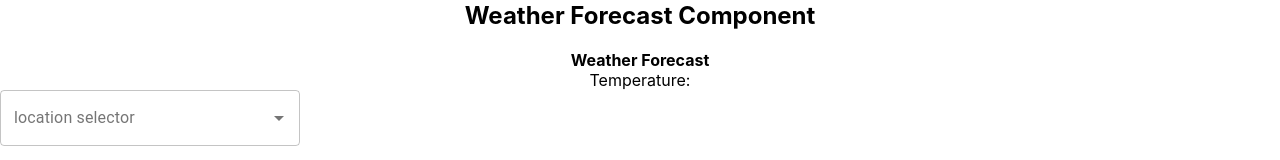
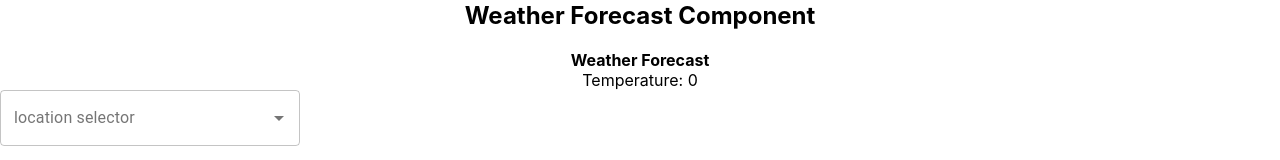
Before and after one commit to ferame/life-manager, a React (Create React App) app in the folder life-manager-web/: page / in a window 1280 px wide. Shown: the part 208-368 px from the top of the page. Built offline with nearby package versions, Linux system fonts and the light colour scheme; no server answers.

Commit message:
Weather component is now using parameter from redux state as initial value

```diff
--- a/life-manager-web/src/components/WeatherForecast.tsx
+++ b/life-manager-web/src/components/WeatherForecast.tsx
@@ -1,7 +1,7 @@
 import React, { useEffect, useState } from 'react';
 import { useDispatch, useSelector } from 'react-redux';
 import { selectUser } from '../redux/reducers/userSlice';
-import { setLocation, setTemperature } from '../redux/reducers/weatherSlice';
+import { setLocation, setTemperature, selectWeather } from '../redux/reducers/weatherSlice';
 import TextField from '@material-ui/core/TextField';
 import Autocomplete from '@material-ui/lab/Autocomplete';
 import Axios from 'axios';
@@ -13,22 +13,23 @@ const locations = [
 
 export default function WeatherForecast() {
     const user = useSelector(selectUser);
-    const [location, setLoc] = useState("");
-    const [temperature, setTemp] = useState("");
+    const weather = useSelector(selectWeather);
+    const [loc, setLoc] = useState<string>(weather.location);
+    const [temperature, setTemp] = useState<number>(weather.temperature);
     const dispatch = useDispatch();
 
     // TODO data fetching should be done as part of the redux action
     useEffect(() => {
-        Axios.get('api/weather/current/' + location, {
+        Axios.get('api/weather/current/' + loc, {
             headers: {
                 'Authorization': `Bearer ${user.token}`
             }
         }).then(response => {
             setTemp(response.data.main.temp);
             dispatch(setTemperature(response.data.main.temp));
-            dispatch(setLocation(location));
+            dispatch(setLocation(loc));
         });
-    }, [user, location, dispatch])
+    }, [user, loc, dispatch])
 
     return (
         <div>
@@ -36,7 +37,7 @@ export default function WeatherForecast() {
             <div>Temperature: {temperature}</div>
             <Autocomplete
                 id="location-selector"
-                value={location}
+                value={loc}
                 onChange={(event: any, newLocation: string | null) => {
                     setLoc(newLocation === null ? "" : newLocation);
                 }}
```
Also changed, not shown: 1 other file (tests, documents, lock files or other folders).
